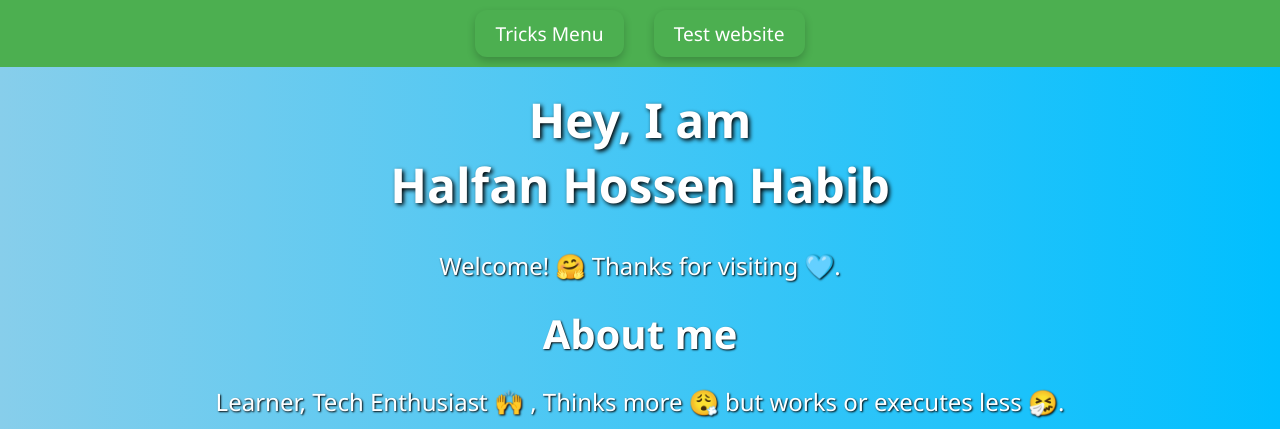
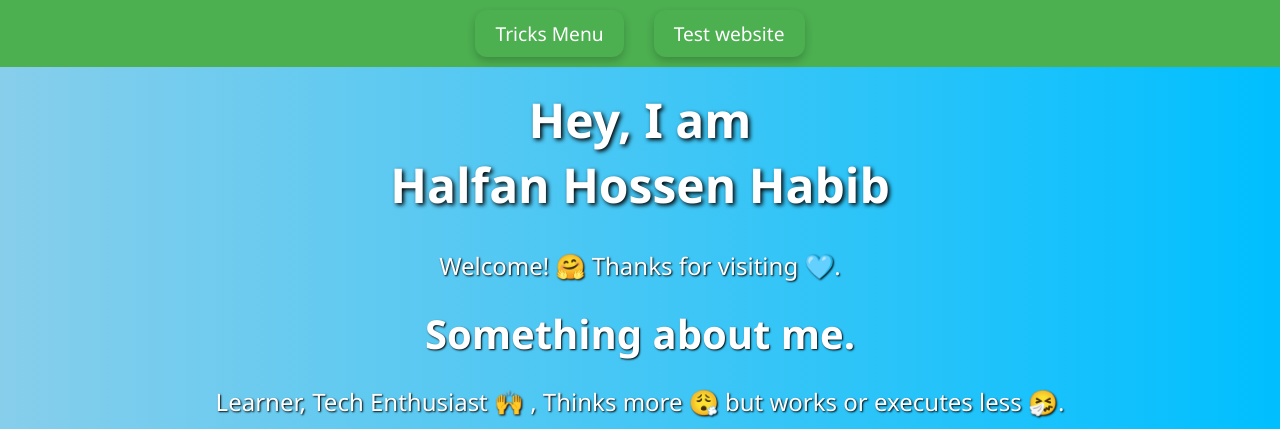
Before and after one commit to halfanhossenhabib/mysite, a plain HTML site: page index.html in a window 1280 px wide. Shown: the top 429 px of the page. Drawn offline with Linux system fonts and the light colour scheme.

Commit message:
index.html

```diff
--- a/index.html
+++ b/index.html
@@ -146,7 +146,7 @@
 
     <p>Welcome! &#x1F917; Thanks for visiting &#129653;.</p>
 
-    <h2>About me</h2>
+    <h2>Something about me.</h2>
     <p>Learner, Tech Enthusiast &#128588; , Thinks more &#x1F62E;&#x200D;&#x1F4A8; but works or executes less &#x1F927;.</p>
 
     <h2>Check out my Instagram <i class="fa fa-instagram" style="color:red"></i> <em> <a href="https://www.instagram.com/halfan_hossen_habib/">halfan_hossen_habib</a> </em> </h2>
```
